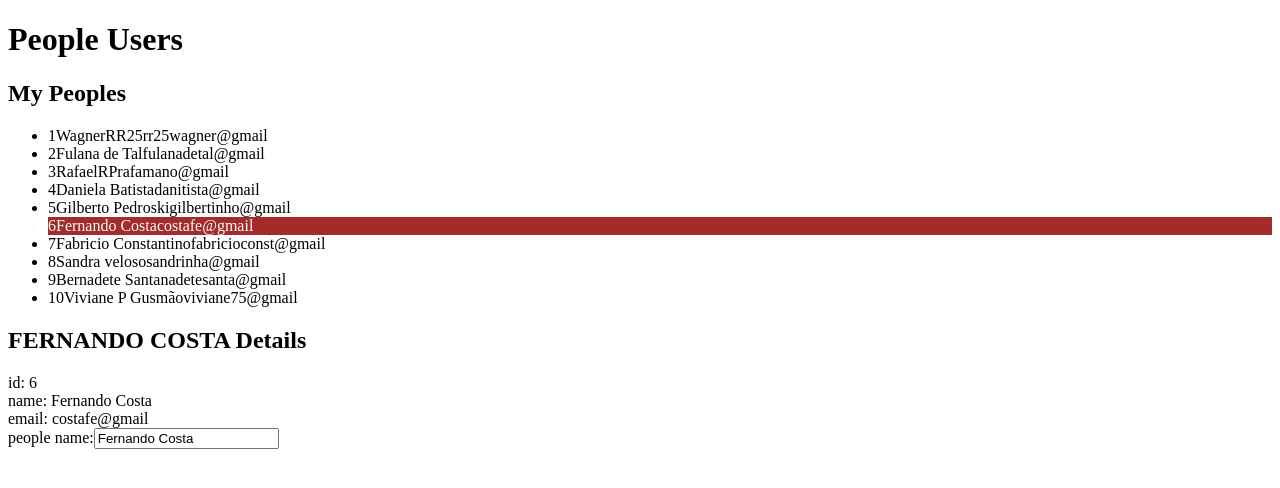
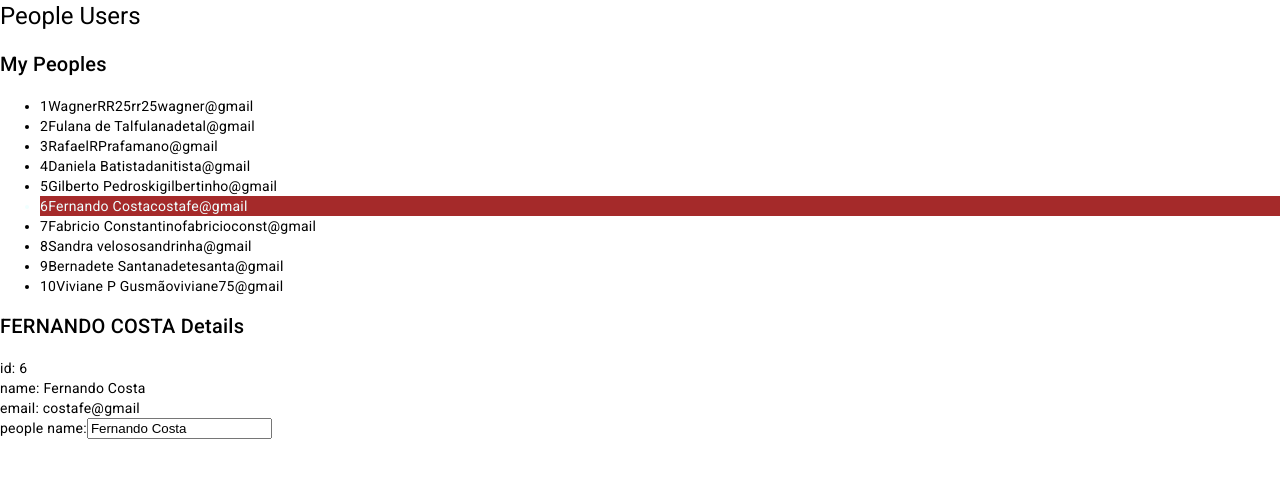
Before and after one commit to WagnerRR25/teste-personal-card, an Angular app: page / in a window 1280 px wide. Both pictures are taken after a click on the element 640 px from the left and 216 px from the top of the page. Shown: the top 488 px of the page. Built offline with nearby package versions, Linux system fonts and the light colour scheme.

Commit message:
feat: Addpeople-detail materil, flex layout

```diff
--- a/angular.json
+++ b/angular.json
@@ -30,6 +30,7 @@
               "src/assets"
             ],
             "styles": [
+              "@angular/material/prebuilt-themes/indigo-pink.css",
               "src/styles.scss"
             ],
             "scripts": []
@@ -93,6 +94,7 @@
               "src/assets"
             ],
             "styles": [
+              "@angular/material/prebuilt-themes/indigo-pink.css",
               "src/styles.scss"
             ],
             "scripts": []
--- a/package.json
+++ b/package.json
@@ -12,10 +12,13 @@
   "private": true,
   "dependencies": {
     "@angular/animations": "^16.2.0",
+    "@angular/cdk": "^16.2.1",
     "@angular/common": "^16.2.0",
     "@angular/compiler": "^16.2.0",
     "@angular/core": "^16.2.0",
+    "@angular/flex-layout": "^15.0.0-beta.42",
     "@angular/forms": "^16.2.0",
+    "@angular/material": "^16.2.1",
     "@angular/platform-browser": "^16.2.0",
     "@angular/platform-browser-dynamic": "^16.2.0",
     "@angular/router": "^16.2.0",
--- /dev/null
+++ b/src/app/people-detail/people-detail.component.html
@@ -0,0 +1,11 @@
+<div *ngIf="people">
+  <h2>{{ people.name | uppercase }} Details</h2>
+  <div><span>id: </span>{{people.id}}</div>
+  <div><span>name: </span>{{people.name}}</div>
+  <div><span>email: </span>{{people.email}}</div>
+
+<div>
+  <label for="name" >people name:</label>
+  <input id="name" [(ngModel)]="people.name" placeholder="name" type="text" />
+</div>
+</div>
--- a/src/app/peoples/peoples.component.html
+++ b/src/app/peoples/peoples.component.html
@@ -9,16 +9,4 @@
     <span>{{people.email}}</span>
   </li>
 </ul>
-
-
-<div *ngIf="selectedPeople">
-  <h2>{{ selectedPeople.name | uppercase }} Details</h2>
-  <div><span>id: </span>{{selectedPeople.id}}</div>
-  <div><span>name: </span>{{selectedPeople.name}}</div>
-  <div><span>email: </span>{{selectedPeople.email}}</div>
-
-<div>
-  <label for="name" >people name:</label>
-  <input id="name" [(ngModel)]="selectedPeople.name" placeholder="name" type="text" />
-</div>
-</div>
+<app-people-detail [people]="selectedPeople"></app-people-detail>
--- a/src/app/peoples/peoples.component.ts
+++ b/src/app/peoples/peoples.component.ts
@@ -8,12 +8,6 @@
   styleUrls: ['./peoples.component.scss']
 })
 export class PeoplesComponent {
-  people: People = {
-    id: 1,
-    name: 'WagnerRR25',
-    email: 'rr25wagner@gmail.com'
-  };
-
   peoples = PEOPLES;
   selectedPeople?: People;
 
--- a/src/index.html
+++ b/src/index.html
@@ -6,8 +6,11 @@
   <base href="/">
   <meta name="viewport" content="width=device-width, initial-scale=1">
   <link rel="icon" type="image/x-icon" href="favicon.ico">
+  <link rel="preconnect" href="https://fonts.gstatic.com">
+  <link href="https://fonts.googleapis.com/css2?family=Roboto:wght@300;400;500&display=swap" rel="stylesheet">
+  <link href="https://fonts.googleapis.com/icon?family=Material+Icons" rel="stylesheet">
 </head>
-<body>
+<body class="mat-typography">
   <app-root></app-root>
 </body>
 </html>
--- a/src/styles.scss
+++ b/src/styles.scss
@@ -1 +1,4 @@
 /* You can add global styles to this file, and also import other style files */
+
+html, body { height: 100%; }
+body { margin: 0; font-family: Roboto, "Helvetica Neue", sans-serif; }
```
Also changed, not shown: src/app/app.module.ts (+6 -2 lines), src/app/people-detail/people-detail.component.ts (added, +12 -0 lines), src/app/people-detail/people-detail.component.scss (added), 2 other files (tests, documents, lock files or other folders).
